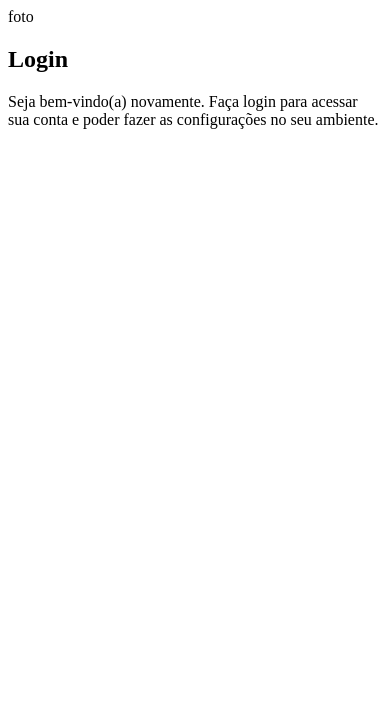
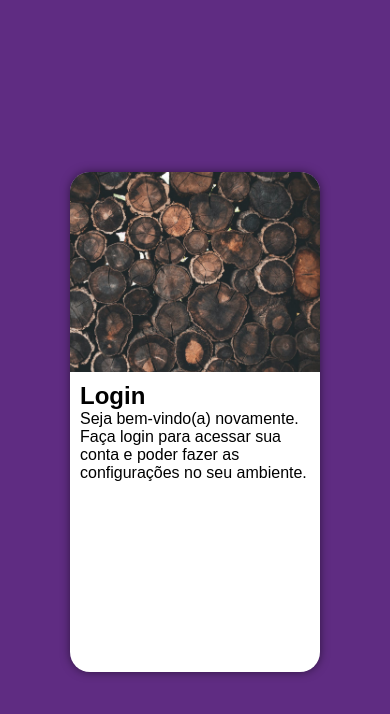
Before and after one commit to CleoSantos/projeto-login, a plain HTML site: page index.html in a window 390 px wide. Drawn offline with Linux system fonts and the light colour scheme.

Commit message:
Versão mobile first quase pronta

```diff
--- a/estilos/style.css
+++ b/estilos/style.css
@@ -6,3 +6,52 @@
     Verde: #49a09d
     Lilás: #5f2c82
 */
+*{
+    margin: 0px;
+    padding: 0px;
+    font-family: Arial, Helvetica, sans-serif;
+    box-sizing: border-box;
+}
+
+:root{
+    --cor1:#49a09d;
+    --cor2:#5f2c82;
+}
+
+body, html{
+    background-color: var(--cor2);
+    height: 100vh;
+    width: 100vw;
+}
+main{
+    position: relative;
+    height: 100vh;
+    width: 100vw;
+}
+
+section#login{
+    position: absolute;
+    top: 50%;
+    left: 50%;
+    transform: translate(-50%, -50%);
+    overflow: hidden;
+
+    width: 250px;
+    height: 500px;
+    background-color: white;
+    border-radius: 20px;
+    box-shadow: 0px 0px 10px rgba(0, 0, 0, 0.507);
+}
+
+section#login > div#imagem{
+    background: var(--cor2) url(../imagens/imagem-fundo.jpg) no-repeat;
+    background-size: cover;
+    background-position: right center;
+    display: block;
+    height: 200px;
+}
+
+section#login > div#formulario{
+    display: block;
+    padding: 10px;
+}
--- a/index.html
+++ b/index.html
@@ -10,7 +10,7 @@
     <main>
         <section id="login">
             <div id="imagem">
-                foto
+
             </div>
 
             <div id="formulario">
```
